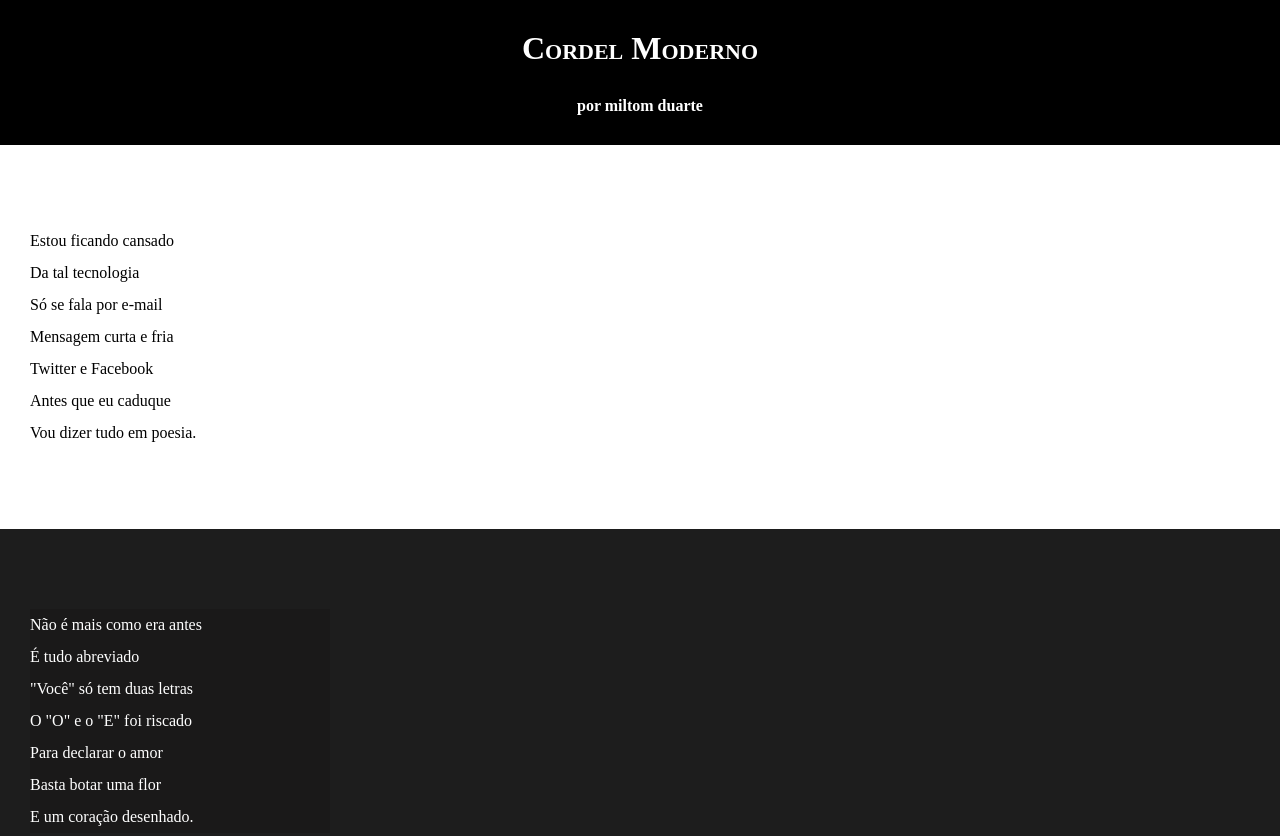
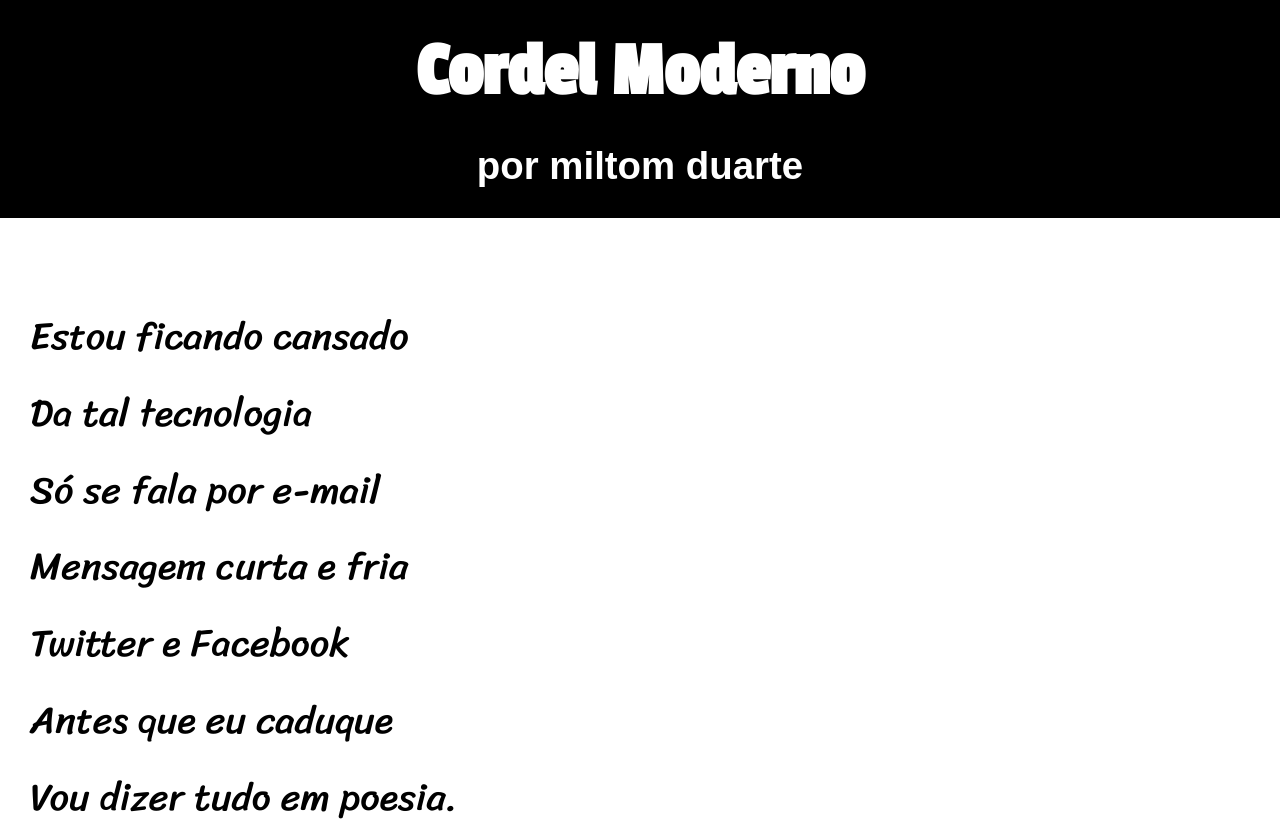
Before and after one commit to pedroaugusto445/curso-br, a plain HTML site: page cordel/index.html in a window 1280 px wide. Shown: the top 836 px of the page. Drawn offline with Linux system fonts and the light colour scheme.

Commit message:
Update style.css

```diff
--- a/cordel/estilo/style.css
+++ b/cordel/estilo/style.css
@@ -1,4 +1,14 @@
 @charset "UTF-8";
+
+@import url('https://fonts.googleapis.com/css2?family=Passion+One&display=swap');
+
+@import url('https://fonts.googleapis.com/css2?family=Sriracha&display=swap');
+
+:root {
+    --fonte1: 'Sriracha', cursive;
+    --fonte2: 'Passion One', cursive;
+    --fondenormal: Arial, Helvetica, sans-serif;
+}
 
 * {
     margin: 0px;
@@ -8,17 +18,19 @@
 html, body {
     min-height: 100vh;
     background-color: darkgray;
+    font-family: var(--fondenormal)
 }
 
     header {
         background-color: black;
         color: white;
         text-align: center;
+        font-size: 3vw;
     }
 
     header > h1 {
         padding: 30px;
-        font-variant: small-caps;
+        font-family: var(--fonte2);
     }
 
     header > p {
@@ -41,6 +53,8 @@ html, body {
         padding-bottom: 10vh;
         line-height: 2em;
         padding-left: 30px;
+        font-family: var(--fonte1);
+        font-size: 3vw;
     }
 
     section.normal {
@@ -53,7 +67,8 @@ html, body {
     }
 
     section.imagem > p {
-        width: 300px;
+        display: inline-block;
+        padding: 5px;
         background-color: rgb(26, 25, 25);
     }
 
```
